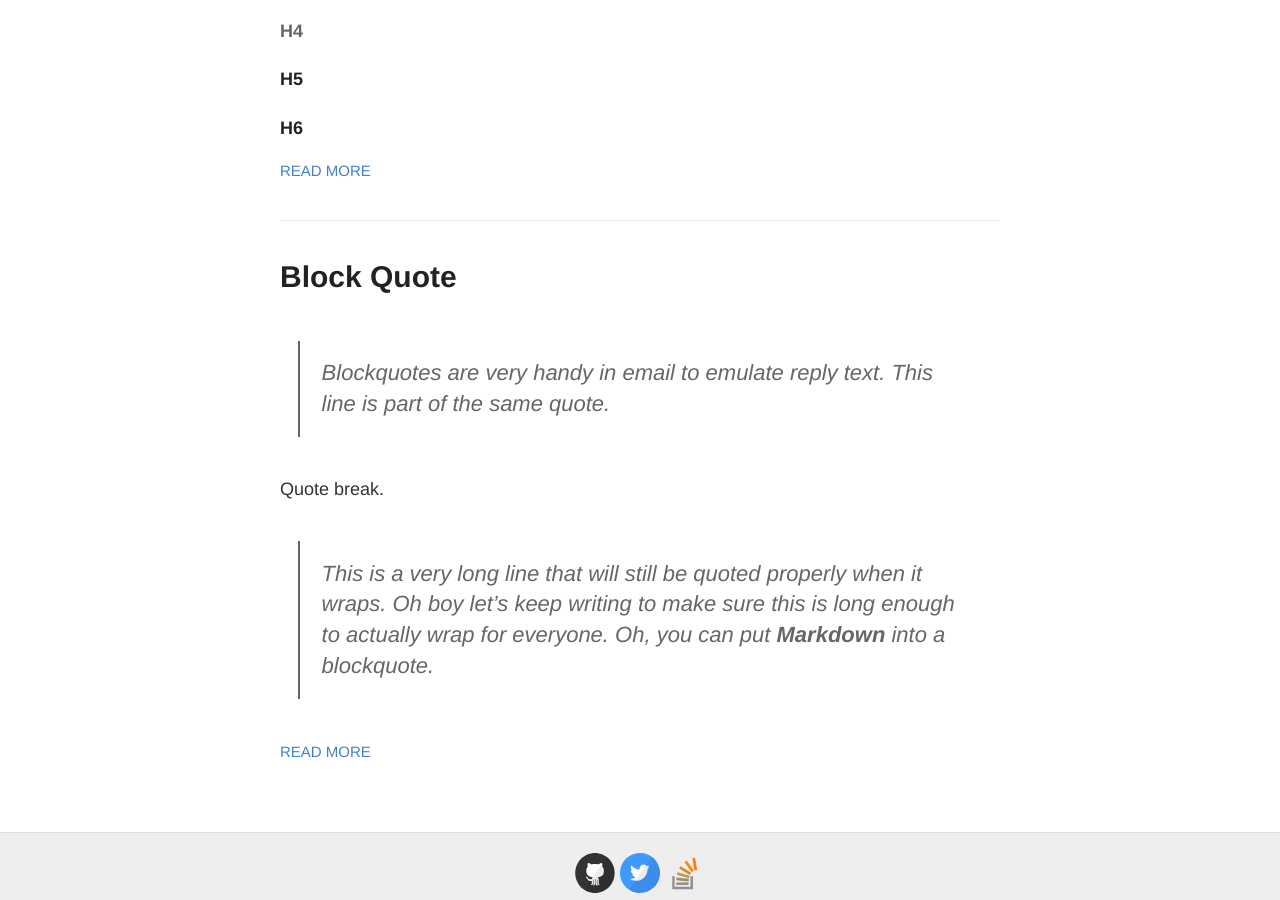
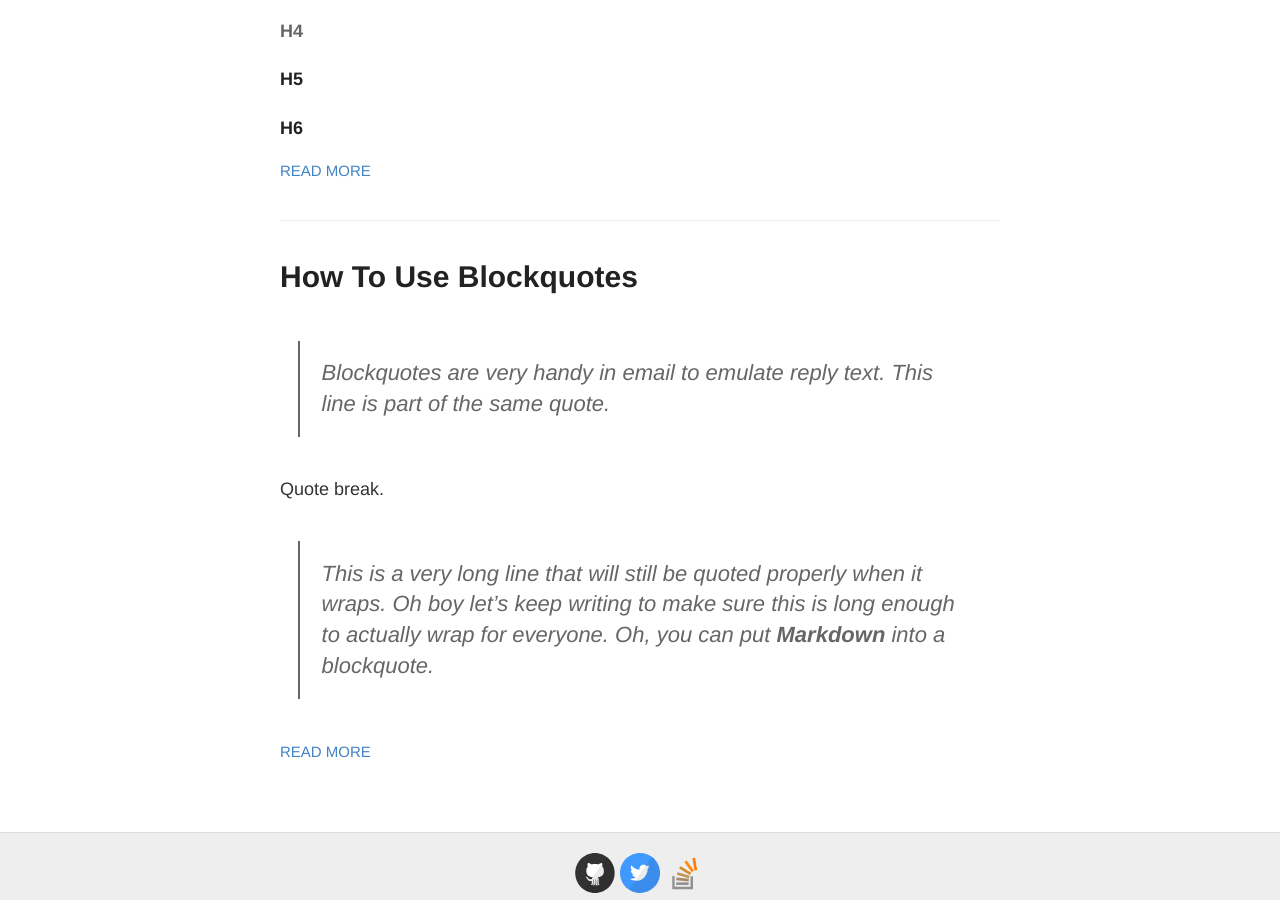
Before and after one commit to purbohadi/purbohadi, a Jekyll site: the page built from index.html, in a window 1280 px wide and 900 px high, scrolled down 4233 px. Built offline with Jekyll 4.4.1, drawn with Linux system fonts in a browser that asks for light colours; the list of posts is cut into pages by our own code.

```diff
--- a/_posts/2016-02-09-Block-Quote.md
+++ b/_posts/2016-02-09-Block-Quote.md
@@ -1,3 +1,10 @@
+---
+layout: post
+title: How To Use Blockquotes
+category: programming
+tags: [markdown, jekyll]
+---
+
 > Blockquotes are very handy in email to emulate reply text.
 > This line is part of the same quote.
 
```
